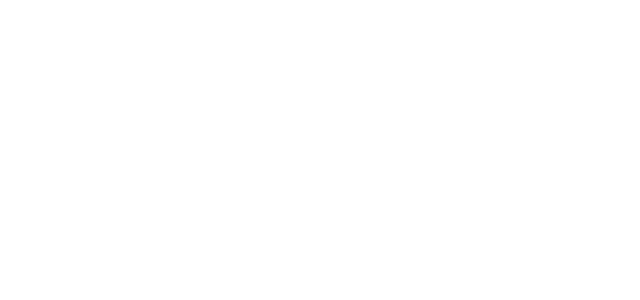
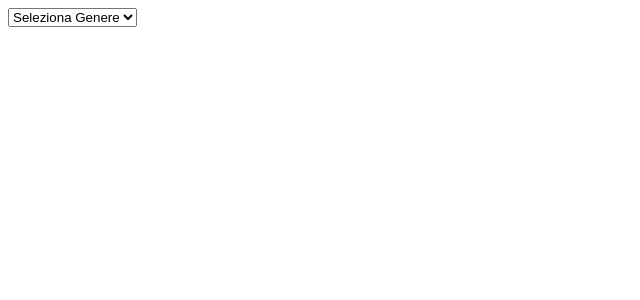
Before and after one commit to rob587/react-movie-filter, a React (Vite) app: page / in a window 1280 px wide. Shown: the top 300 px of the page, without its empty margins (0-640 px from the left). Built offline with nearby package versions, Linux system fonts and the light colour scheme.

Commit message:
select section added

```diff
--- a/src/App.jsx
+++ b/src/App.jsx
@@ -1,10 +1,32 @@
-import React from 'react'
+import React, { use, useState } from 'react'
 
 const App = () => {
+
+  const filmList = [
+   { title: 'Inception', genre: 'Fantascienza' },
+   { title: 'Il Padrino', genre: 'Thriller' },
+   { title: 'Titanic', genre: 'Romantico' },
+   { title: 'Batman', genre: 'Azione' },
+   { title: 'Interstellar', genre: 'Fantascienza' },
+   { title: 'Pulp Fiction', genre: 'Thriller' },
+ ];
+
+ const [choice, setChoice] = useState("")
+
+ const [genre, setGenre] = useState("")
+
   return (
-    <div>
 
-    </div>
+    <select onChange={(e) => setGenre(e.target.value)} >
+      <option value="">Seleziona Genere</option>
+      <option value="">Fantascienza</option>
+      <option value="">Thriller</option>
+      <option value="">Romantico</option>
+      <option value="">Azione</option>
+      <option value="">Fantascienza</option>
+      <option value="">Thriller</option>
+    </select>
+
   )
 }
 
```
